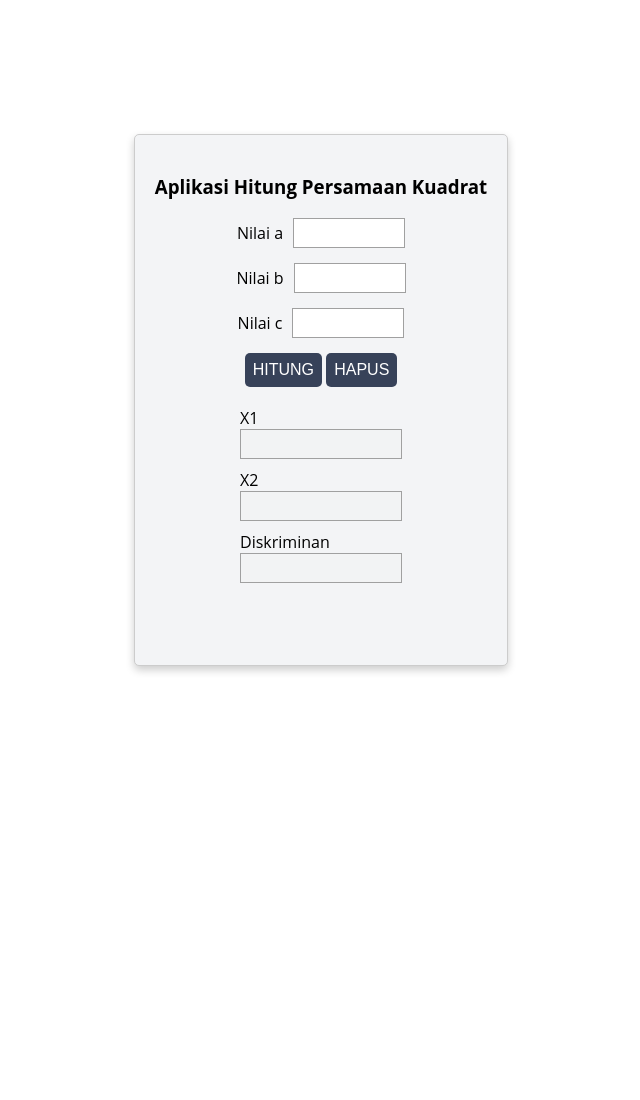
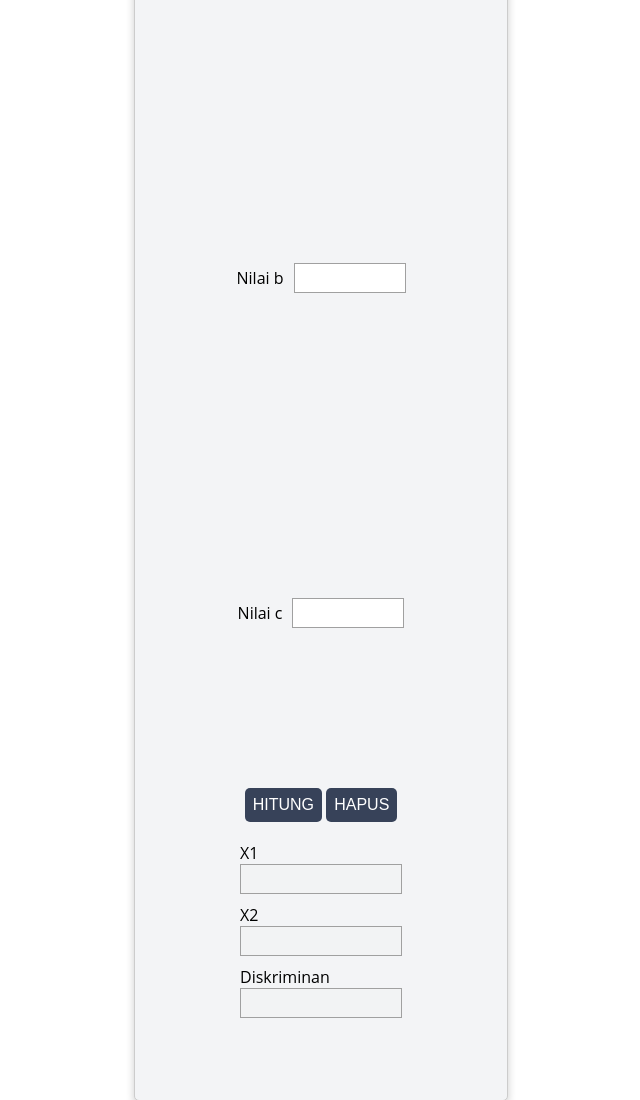
Before and after one commit to igedeaguss/PersKuadrat, a plain HTML site: page index.html in a window 1280 px wide. Shown: the whole page, without its empty margins (319-959 px from the left). Before the commit the page ends 800 px from the top, so only its background shows below. Drawn offline with Linux system fonts and the light colour scheme.

Commit message:
Update pers_kuadrat.css

```diff
--- a/pers_kuadrat.css
+++ b/pers_kuadrat.css
@@ -25,6 +25,7 @@ body, html {
     display: flex;
     align-items: center;
     margin-bottom: 15px;
+    height: 40vh;
 
 }
 
```
